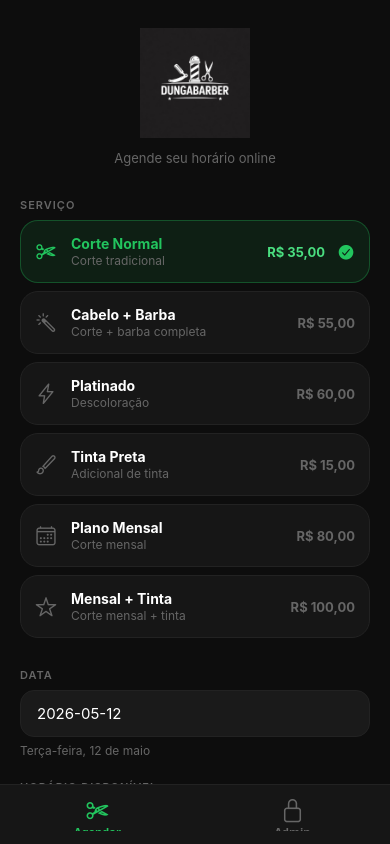
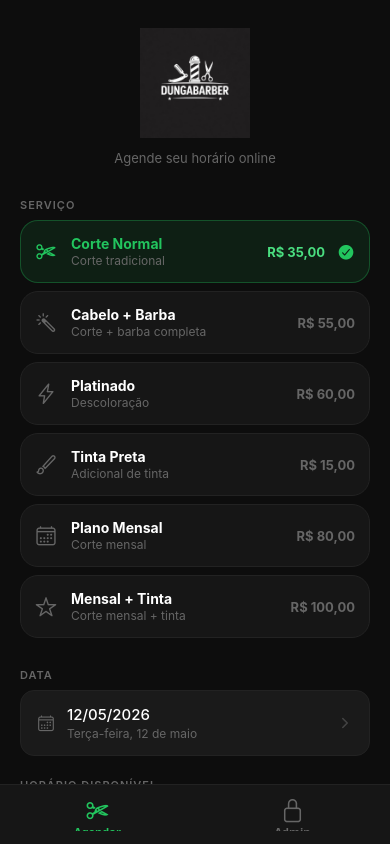
Before and after one commit to bernardop-d/barbearia-main, a React Native app in the folder mobile/: screen /Booking in a window 390 px wide. Built offline with nearby package versions, Linux system fonts and the light colour scheme; no server answers; the database is empty; what expo-notifications would draw is missing.

Commit message:
fix: replace date text input with native date picker in Brazilian format

```diff
--- a/mobile/src/screens/BookingScreen.js
+++ b/mobile/src/screens/BookingScreen.js
@@ -3,6 +3,7 @@ import {
   View, Text, ScrollView, TouchableOpacity, TextInput, StyleSheet,
   KeyboardAvoidingView, Platform, ActivityIndicator, Image,
 } from 'react-native'
+import DateTimePicker from '@react-native-community/datetimepicker'
 import { Ionicons } from '@expo/vector-icons'
 import { COLORS, INPUT, BTN_PRIMARY, LABEL } from '../theme'
 import { criarAgendamentoPublico, buscarHorariosOcupados, buscarDiasBloqueados } from '../services/supabase'
@@ -38,6 +39,7 @@ export default function BookingScreen({ navigation }) {
   const [loadingSlots, setLoadingSlots]     = useState(false)
   const [loading, setLoading]               = useState(false)
   const [error, setError]                   = useState('')
+  const [showDatePicker, setShowDatePicker] = useState(false)
 
   useEffect(() => {
     buscarDiasBloqueados().then(setDiasBloqueados)
@@ -131,17 +133,31 @@ export default function BookingScreen({ navigation }) {
         {/* Data */}
         <View style={s.section}>
           <Text style={LABEL}>Data</Text>
-          <TextInput
-            style={INPUT}
-            value={form.data}
-            onChangeText={t => setForm(prev => ({ ...prev, data: t }))}
-            placeholder="AAAA-MM-DD"
-            placeholderTextColor={COLORS.textDim}
-            keyboardType="numeric"
-            maxLength={10}
-          />
-          {!!form.data && (
-            <Text style={s.dataExibicao}>{formatDataExibicao(form.data)}</Text>
+          <TouchableOpacity style={s.datePicker} onPress={() => setShowDatePicker(true)} activeOpacity={0.7}>
+            <Ionicons name="calendar-outline" size={18} color={COLORS.textMuted} />
+            <View style={{ flex: 1 }}>
+              <Text style={s.datePickerText}>
+                {form.data
+                  ? new Date(form.data + 'T12:00:00').toLocaleDateString('pt-BR')
+                  : 'Selecionar data'}
+              </Text>
+              {!!form.data && (
+                <Text style={s.dataExibicao}>{formatDataExibicao(form.data)}</Text>
+              )}
+            </View>
+            <Ionicons name="chevron-forward-outline" size={16} color={COLORS.textDim} />
+          </TouchableOpacity>
+          {showDatePicker && (
+            <DateTimePicker
+              value={form.data ? new Date(form.data + 'T12:00:00') : new Date()}
+              mode="date"
+              display={Platform.OS === 'ios' ? 'spinner' : 'default'}
+              minimumDate={new Date()}
+              onChange={(_, date) => {
+                setShowDatePicker(Platform.OS === 'ios')
+                if (date) setForm(prev => ({ ...prev, data: date.toISOString().slice(0, 10) }))
+              }}
+            />
           )}
         </View>
 
@@ -271,7 +287,13 @@ const s = StyleSheet.create({
   servicoPreco:      { color: COLORS.textMuted, fontSize: 13, fontWeight: '700' },
   servicoPrecoActive: { color: COLORS.greenLight },
 
-  dataExibicao: { color: COLORS.textMuted, fontSize: 12, marginTop: 6 },
+  datePicker: {
+    flexDirection: 'row', alignItems: 'center', gap: 12,
+    backgroundColor: COLORS.cardAlt, borderRadius: 14, borderWidth: 1,
+    borderColor: COLORS.border, paddingHorizontal: 16, paddingVertical: 14,
+  },
+  datePickerText: { color: COLORS.white, fontSize: 15, fontWeight: '500' },
+  dataExibicao: { color: COLORS.textMuted, fontSize: 12, marginTop: 2 },
 
   loadingSlots:     { flexDirection: 'row', alignItems: 'center', gap: 8, paddingVertical: 20 },
   loadingSlotsText: { color: COLORS.textMuted, fontSize: 13 },
```
